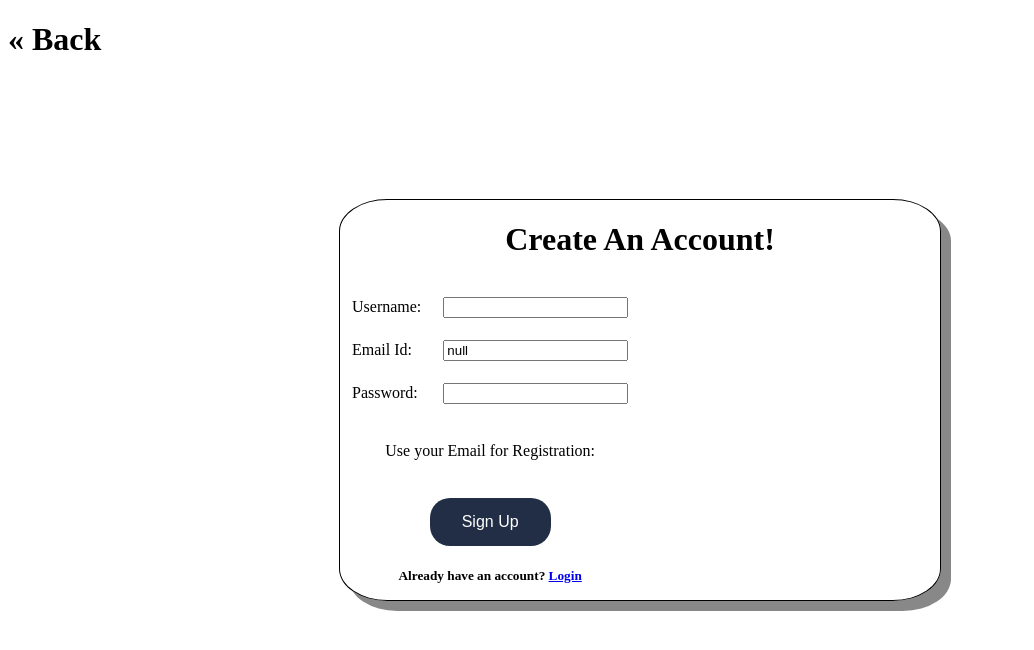
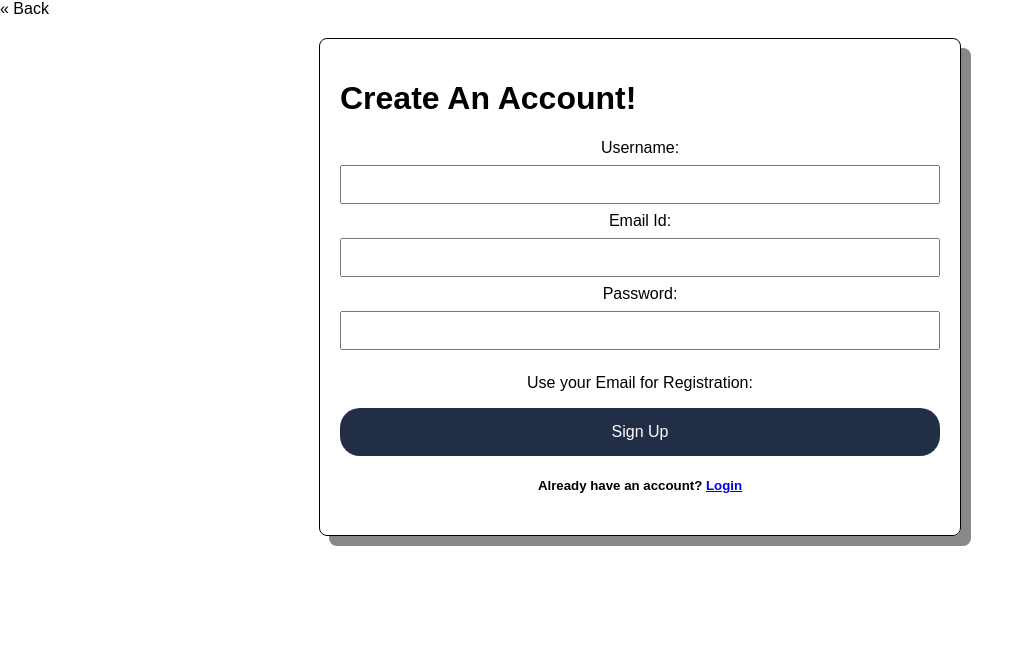
Before and after one commit to Harshkolambkar/GoGetIt, a plain HTML site: page registration_page.html in a window 1280 px wide. Shown: the whole page, without its empty margins (0-1034 px from the left). Drawn offline with Linux system fonts and the light colour scheme.

Commit message:
signup and registration update

```diff
--- a/registration_page.html
+++ b/registration_page.html
@@ -1,96 +1,99 @@
 <!DOCTYPE html>
 <html lang="en">
+
 <head>
     <meta charset="UTF-8">
     <meta name="viewport" content="width=device-width, initial-scale=1.0">
     <title>Sign-In</title>
     <style>
-        .signup{
-            height: 400px;
-            width:600px;
+        body {
+            margin: 0;
+            padding: 0;
+            font-family: Arial, sans-serif;
+        }
+
+        .signup {
+            max-width: 600px;
+            margin: 0 auto;
+            padding: 20px;
             background-image: url("images/signup-background.jpg");
             background-repeat: no-repeat;
             background-size: cover;
-            border-radius: 8%;
-            position: absolute;
-            top:50%;
-            left:50%;
-            transform: translate(-50%, -50%);
-            border:1px solid black;
+            border-radius: 8px;
+            border: 1px solid black;
             box-shadow: 10px 10px #888888;
         }
-        form{
-            position: relative;
-            top:5px;
 
+        form {
+            text-align: center;
         }
+
+        input[type="text"],
+        input[type="email"],
+        input[type="password"] {
+            width: 100%;
+            padding: 10px;
+            margin: 8px 0;
+            box-sizing: border-box;
+        }
+
         button {
             background-color: #212e45;
-            width:auto;
+            width: 100%;
             border: none;
             color: white;
-            padding: 15px 32px;
+            padding: 15px;
             text-align: center;
             text-decoration: none;
             display: inline-block;
             font-size: 16px;
-            border-radius: 20px 20px 20px 20px;
-        }
-        #back_btn{
-            text-decoration: none;
-            color:black;
+            border-radius: 20px;
+            cursor: pointer;
         }
 
+        button:hover {
+            background-color: #314259;
+        }
+
+        .back-btn {
+            text-decoration: none;
+            color: black;
+            display: block;
+            margin-bottom: 20px;
+        }
+
+        @media (max-width: 768px) {
+            .signup {
+                padding: 10px;
+            }
+        }
     </style>
+</head>
 
-
-</head>
 <body>
-    <a href="index.html" id="back_btn"><h1> &#171; Back</h1></a>
+    <a href="index.html" class="back-btn">&#171; Back</a>
     <div class="signup">
-        <h1 style="text-align: center;">Create An Account!</h1>
+        <h1>Create An Account!</h1>
         <form name="signup_form">
-            <table cellpadding="10">
-                <tr>
-                    <td><label>Username: </label></td>
-                    <td><input type="text" name="user_name"required></td>
-                </tr>
-                <tr>
-                    <td><label for="email">Email Id: </label></td>
-                    <td><input type="email" name="user_email" id="email" required>
-                    </td>
-                </tr>
-                <tr>
-                    <td><label>Password: </label></td>
-                    <td><input type="password" name="user_password"required></td>
-                </tr>
-                <tr>
-                    <td colspan="2" align="center">
-                        <p>Use your Email for Registration:</p>
-                    </td>
-                </tr>
-                <tr>
-                    <td colspan="2" align="center">
-                        <button>Sign Up</button>
-                        <h5> Already have an account? <a href="Sign_up.html">Login</a> </h5>
-                    </td>
-                </tr>
-                <tr>
-                    <td colspan="2" align="center">
-
-                    </td>
-                </tr>
-            </table>
+            <label>Username:</label>
+            <input type="text" name="user_name" required><br>
+            <label>Email Id:</label>
+            <input type="email" name="user_email" required><br>
+            <label>Password:</label>
+            <input type="password" name="user_password" required><br>
+            <p>Use your Email for Registration:</p>
+            <button type="submit">Sign Up</button>
+            <h5>Already have an account? <a href="Sign_up.html">Login</a></h5>
         </form>
     </div>
 
     <script>
-        var urlParams = new URLSearchParams(window.location.search);
-        var email = urlParams.get('email');
-
-        // Display the email in the textbox
-        var emailTextbox = document.getElementById("email");
-        emailTextbox.value = decodeURIComponent(email);
+        document.querySelector('form').addEventListener('submit', function(event) {
+            var emailTextbox = document.querySelector('input[name="user_email"]');
+            var encodedEmail = encodeURIComponent(emailTextbox.value);
+            emailTextbox.value = encodedEmail;
+        });
     </script>
 </body>
+
 </html>
```
Also changed, not shown: Sign_up.html (+61 -31 lines).
